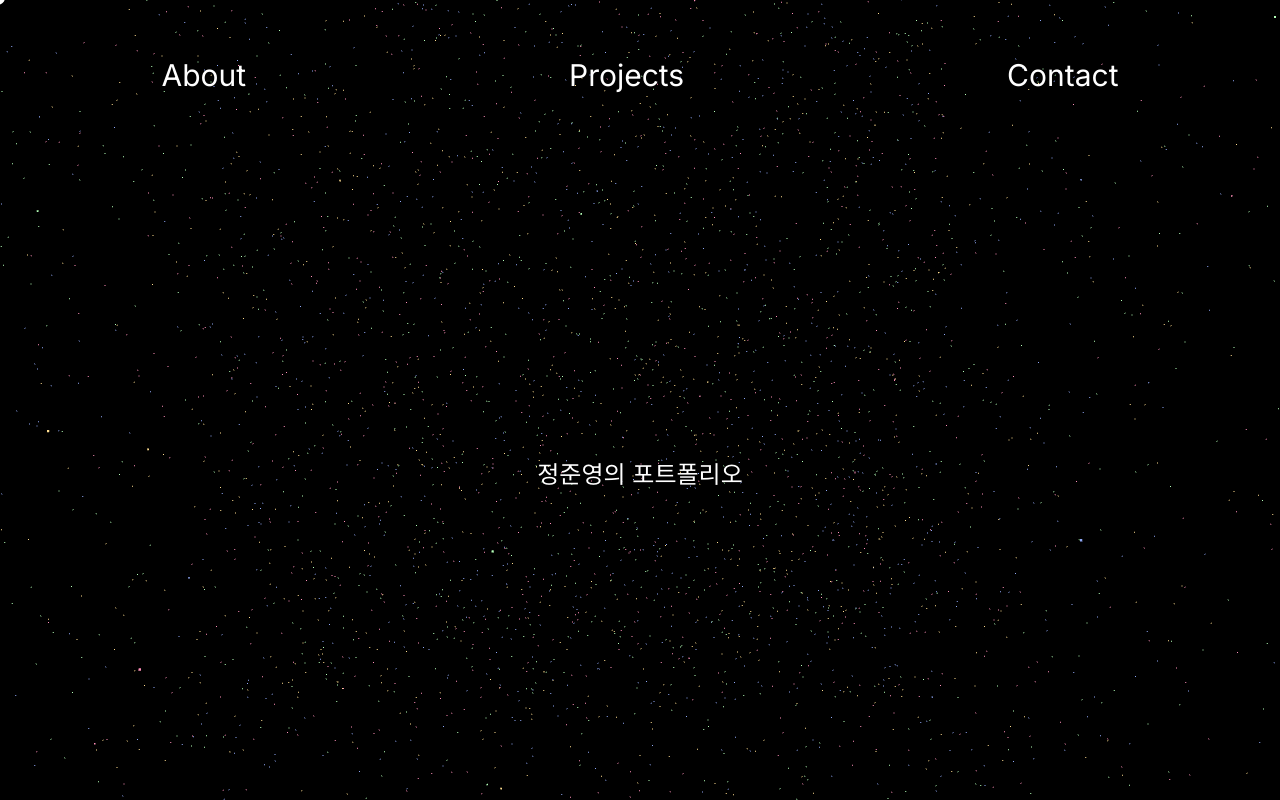
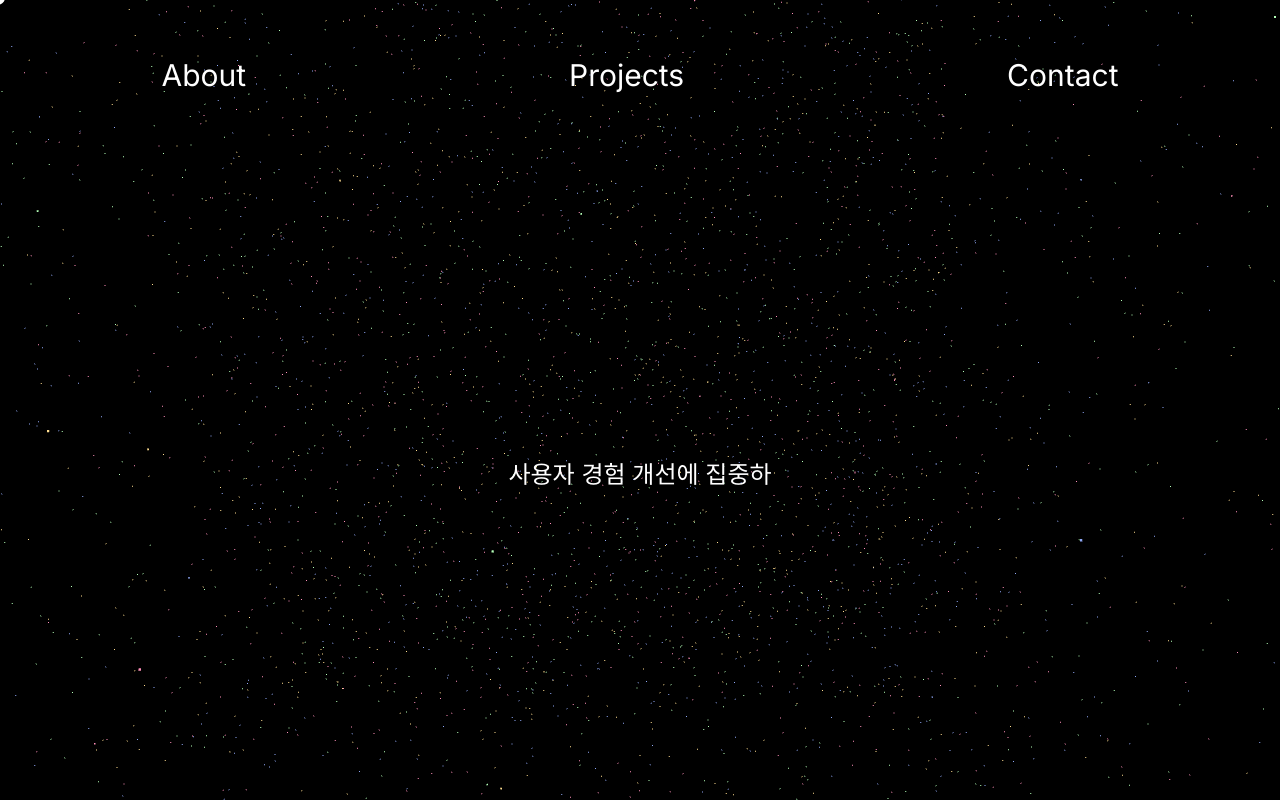
Before and after one commit to Jayjunyoung/portfolio_web_site, a Next.js app: page / in a window 1280 px wide. Built offline with nearby package versions, Linux system fonts and the light colour scheme.

Commit message:
feat: 메인 페이지의 캐치 프라이즈 문구 수정 및 타이핑 애니메이션 구현

```diff
--- /dev/null
+++ b/app/_components/Typewriter.tsx
@@ -0,0 +1,41 @@
+"use client";
+
+import { useEffect, useState } from "react";
+
+interface TypewriterProps {
+  texts: string[];
+  typingSpeed?: number;
+  pauseDelay?: number;
+}
+
+export default function Typewriter({
+  texts,
+  typingSpeed = 150,
+  pauseDelay = 2000,
+}: TypewriterProps) {
+  const [displayText, setDisplayText] = useState("");
+  const [textIndex, setTextIndex] = useState(0);
+  const [charIndex, setCharIndex] = useState(0);
+
+  useEffect(() => {
+    const currentText = texts[textIndex];
+
+    if (charIndex < currentText.length) {
+      const timeout = setTimeout(() => {
+        setDisplayText((prev) => prev + currentText.charAt(charIndex));
+        setCharIndex((prev) => prev + 1);
+      }, typingSpeed);
+      return () => clearTimeout(timeout);
+    } else {
+      const timeout = setTimeout(() => {
+        const nextIndex = (textIndex + 1) % texts.length;
+        setTextIndex(nextIndex);
+        setDisplayText("");
+        setCharIndex(0);
+      }, pauseDelay);
+      return () => clearTimeout(timeout);
+    }
+  }, [charIndex, textIndex, texts, typingSpeed, pauseDelay]);
+
+  return <span className="text-2xl">{displayText}</span>;
+}
--- a/app/page.tsx
+++ b/app/page.tsx
@@ -1,5 +1,6 @@
 "use client";
 
+import Typewriter from "@/app/_components/Typewriter";
 import Header from "@/components/Header";
 import { useFollowMouse } from "@/hooks/useFollowMove";
 import { useRouter } from "next/navigation";
@@ -8,6 +9,7 @@ import * as THREE from "three";
 
 export default function MainPage() {
   const containerRef = useRef<HTMLDivElement>(null);
+
   const router = useRouter();
   const handleNavClick = (section: string) => {
     const envelope = document.querySelector(".envelope") as HTMLElement | null;
@@ -20,8 +22,7 @@ export default function MainPage() {
     }, 500); // 애니메이션 지속 시간과 일치
   };
 
-  useFollowMouse("circle"); //커서를 따라다니는 동그라미를 커스텀 훅으로 분리
-  //다른 페이지에서의 재사용성 확보
+  useFollowMouse("circle");
 
   useEffect(() => {
     const fadeInElements = document.querySelectorAll(".fade-in");
@@ -124,7 +125,14 @@ export default function MainPage() {
       <Header handleNavClick={handleNavClick} />
       <div className="flex justify-center items-center flex-grow relative z-10">
         <div className="flex justify-center items-center w-full h-[250px]">
-          <span className="text-2xl">정준영의 포트폴리오</span>
+          <Typewriter
+            texts={[
+              "배움이라는 취미로",
+              "사용자 경험 개선에 집중하는 프론트엔드 개발자 정준영 입니다.",
+            ]}
+            typingSpeed={150}
+            pauseDelay={2000}
+          />
         </div>
       </div>
       <div id="circle" className="circle"></div>
```
